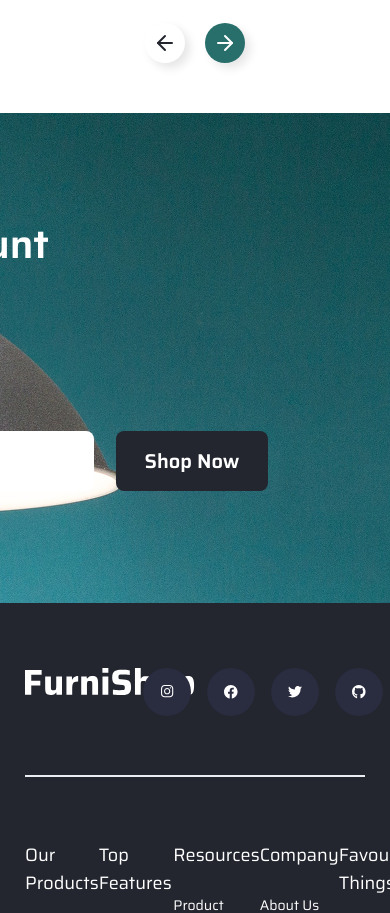
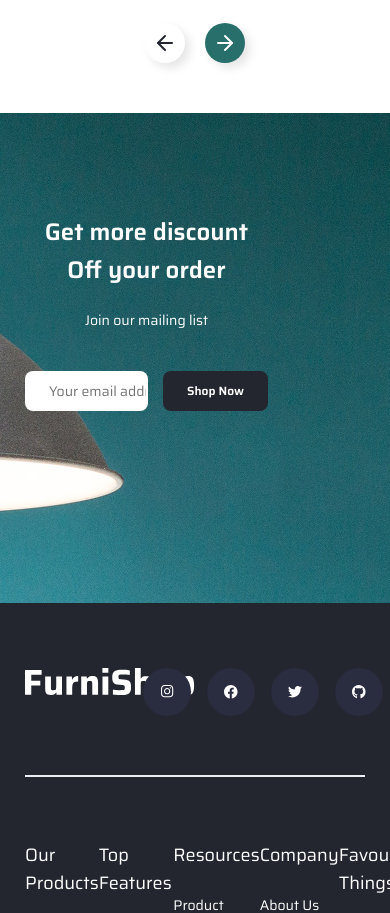
Before and after one commit to runohod/FurniShop, a website built with Vite: page index.html in a window 390 px wide. Shown: the part 4718-5631 px from the top of the page. Built offline with nearby package versions, Linux system fonts and the light colour scheme; files whose address does not match are found by name.

Commit message:
feedback

```diff
--- a/src/scss/components/feedback.scss
+++ b/src/scss/components/feedback.scss
@@ -5,6 +5,15 @@
   background-repeat: no-repeat;
   height: 490px;
   width: 100%;
+}
+
+@media screen and (max-width: 768px) {
+  .feedback {
+    background-attachment: fixed;
+    position: relative;
+    overflow: hidden;
+    background-attachment: scroll;
+  }
 }
 
 .feedback_wrapper {
@@ -18,11 +27,33 @@
   padding-top: 100px;
 }
 
+@media screen and (max-width: 768px) {
+  .feedback_form {
+    width: 100%;
+    max-width: 500px;
+  }
+}
+
+@media screen and (max-width: 576px) {
+  .feedback_form {
+    display: flex;
+    flex-direction: column;
+    align-items: center;
+  }
+}
+
 .feedback-title {
   font-weight: 600;
   font-size: 40px;
   color: var(--color-white);
   max-width: 349px;
+}
+
+@media screen and (max-width: 576px) {
+  .feedback-title {
+    text-align: center;
+    font-size: 24px;
+  }
 }
 
 .feedback-description {
@@ -33,9 +64,26 @@
   padding-bottom: 40px;
 }
 
+@media screen and (max-width: 576px) {
+  .feedback-description {
+    font-size: 14px;
+  }
+}
+
 .feedback__form-input-wrapper {
   display: flex;
   gap: 22px;
+}
+
+@media screen and (max-width: 576px) {
+  .feedback__form-input-wrapper {
+    // flex-wrap: wrap;
+    // gap: 15px;
+    width: 100%;
+    max-width: 365px; /* или 100% если нужно на весь экран */
+    gap: 15px;
+    justify-content: space-between;
+  }
 }
 
 .feedback__form-input {
@@ -52,6 +100,18 @@
   appearance: none;
 }
 
+@media screen and (max-width: 576px) {
+  .feedback__form-input {
+    max-width: 220px;
+        width: 100%;
+    max-width: none; /* убираем ограничение */
+    flex: 1; /* заставляем растягиваться */
+    min-width: 0; /* важно для flex-shrink */
+    height: 40px;
+    font-size: 14px;
+  }
+}
+
 .feedback__button {
   width: 152px;
   height: 60px;
@@ -62,3 +122,11 @@
   font-weight: 600;
   font-size: 20px;
 }
+
+@media screen and (max-width: 576px) {
+  .feedback__button {
+    max-width: 105px;
+    height: 40px;
+    font-size: 12px;
+  }
+}
```
